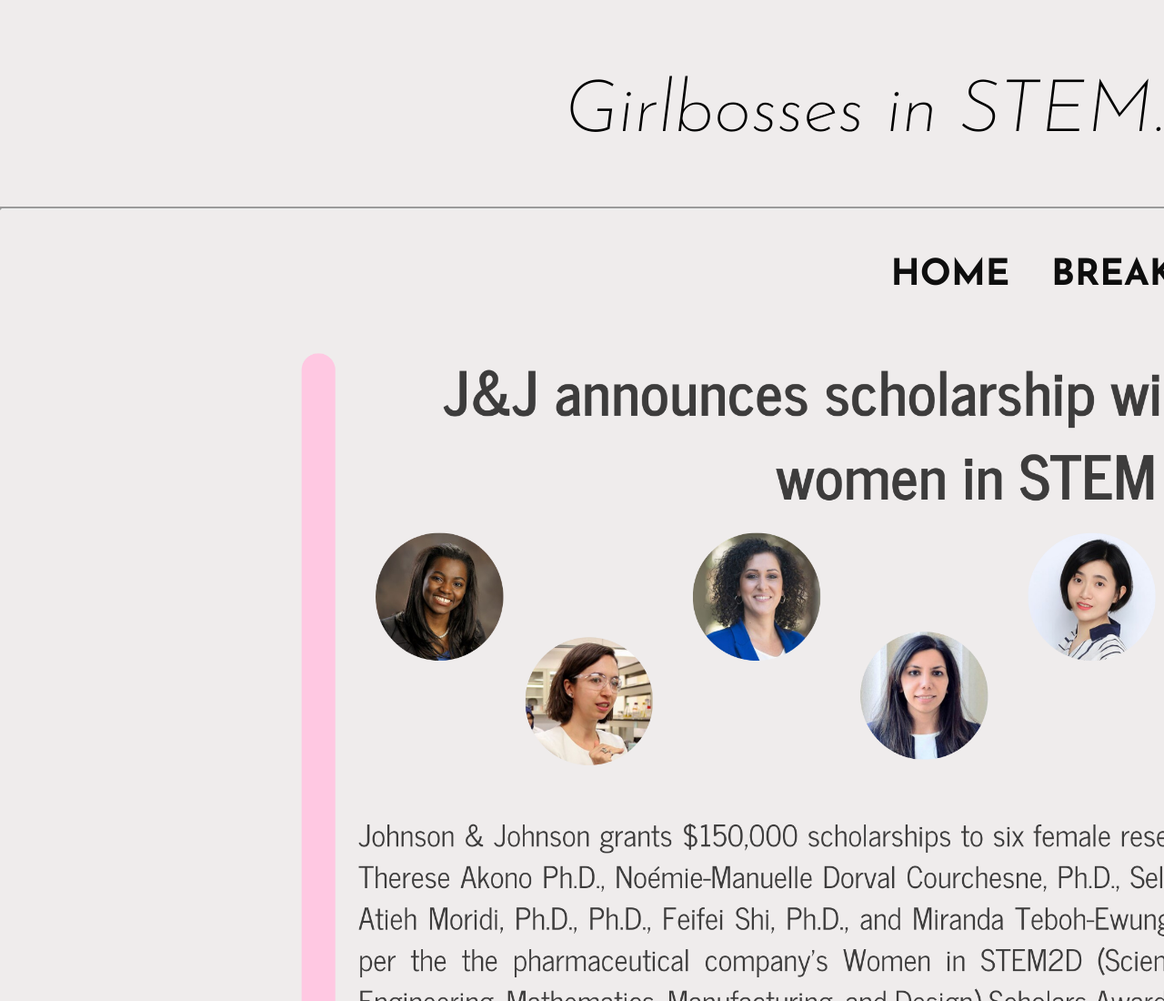
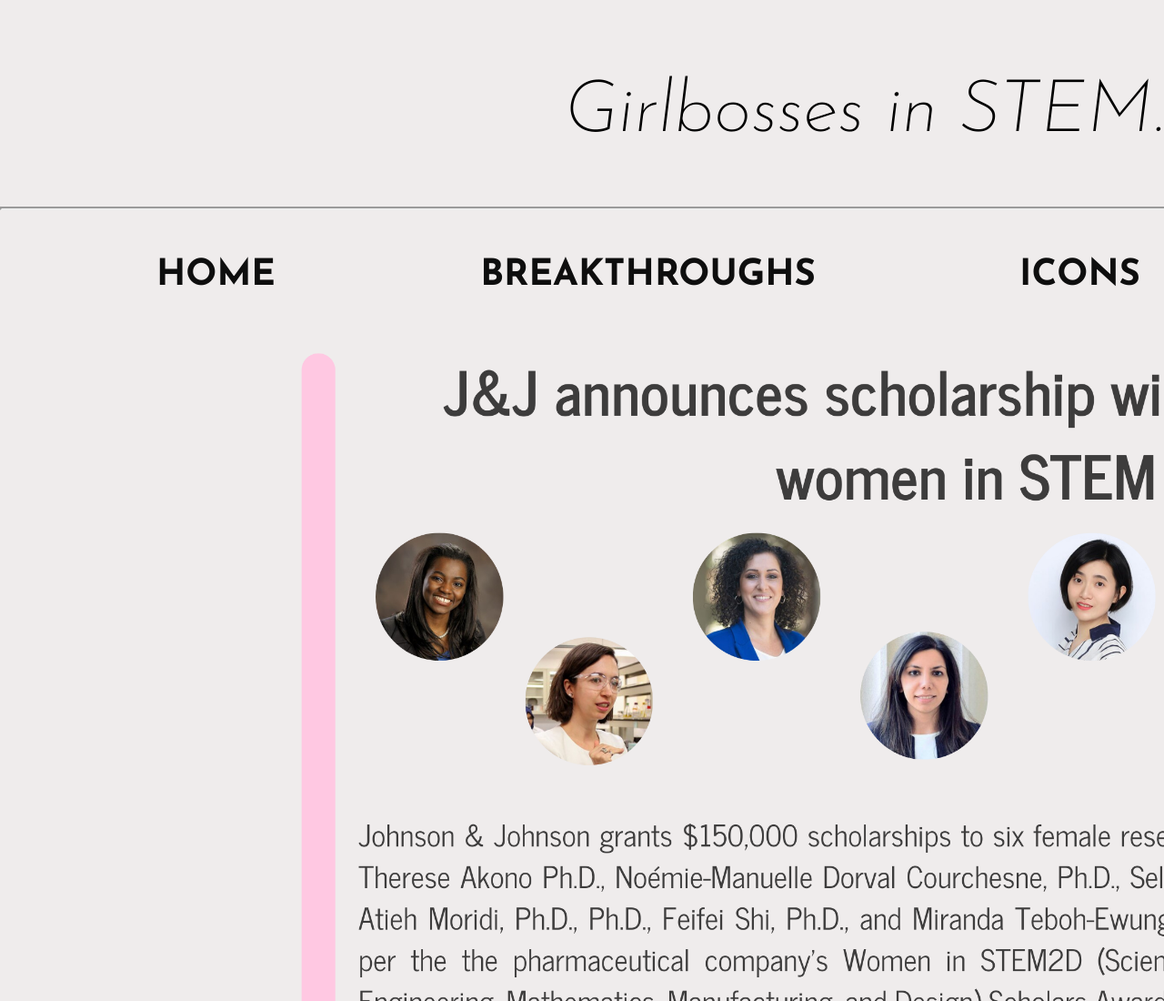
Before and after one commit to edanac2026/edanac2026.github.io, a plain HTML site: page index.html in a window 1280 px wide. Shown: the top 1100 px of the page at 91% size. Drawn offline with Linux system fonts and the light colour scheme; a web font is replaced by a local one.

Commit message:
Update index.html

```diff
--- a/index.html
+++ b/index.html
@@ -28,7 +28,7 @@
                     font-size: 40px;
                     padding-top: 30px;
                     padding-bottom: 10px;
-                    width: 10%;
+                    width: 25%;
                     text-align: center;
                 }
                 .navitem a{
@@ -142,7 +142,6 @@
             <h1 id="magtitle">Girlbosses in STEM.</h1>
             <hr id="separator">
             <ul id="navbar">
-                <li class="navitem"><a href="about.html">ABOUT</a></li>
                 <li class="navitem"><a href="herstory.html">HERSTORY</a></li>
                 <li class="navitem"><a href="icons.html">ICONS</a></li>
                 <li class="navitem"><a href="breakthroughs.html">BREAKTHROUGHS</a></li>
```
